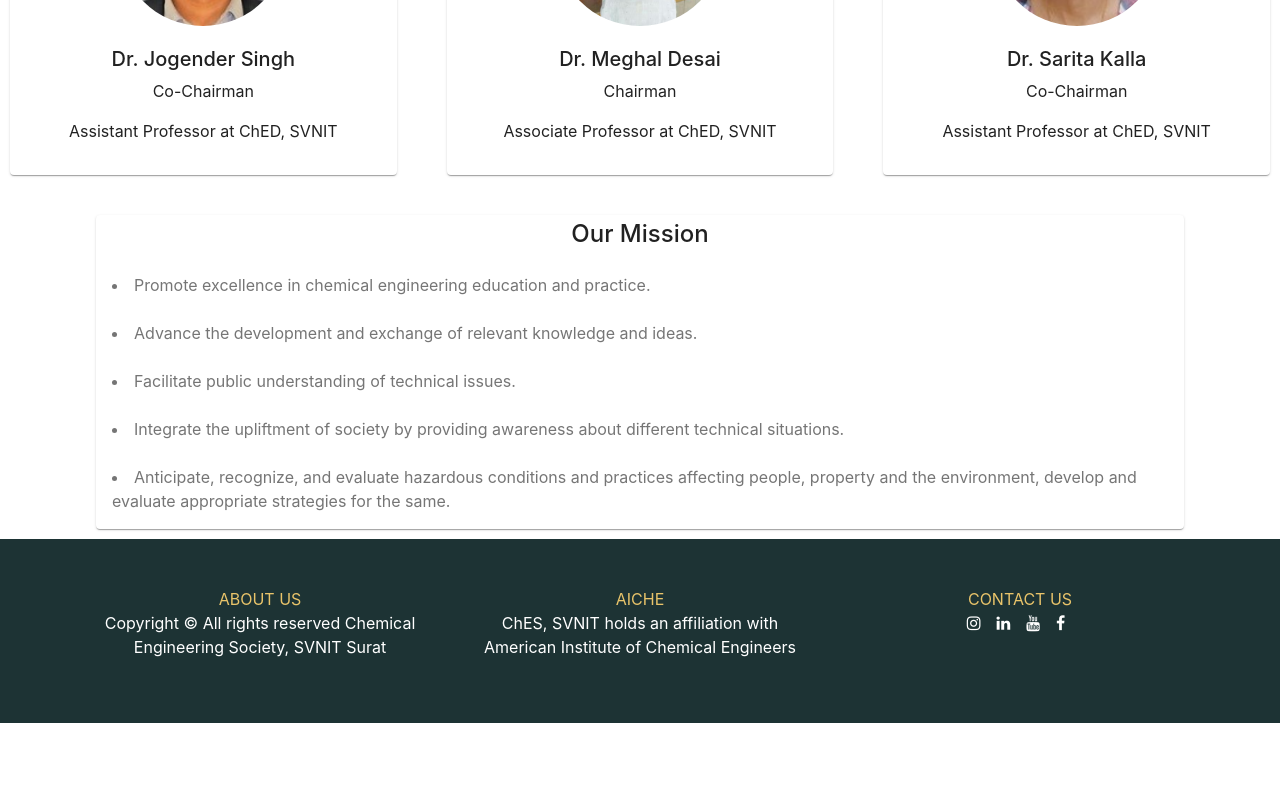
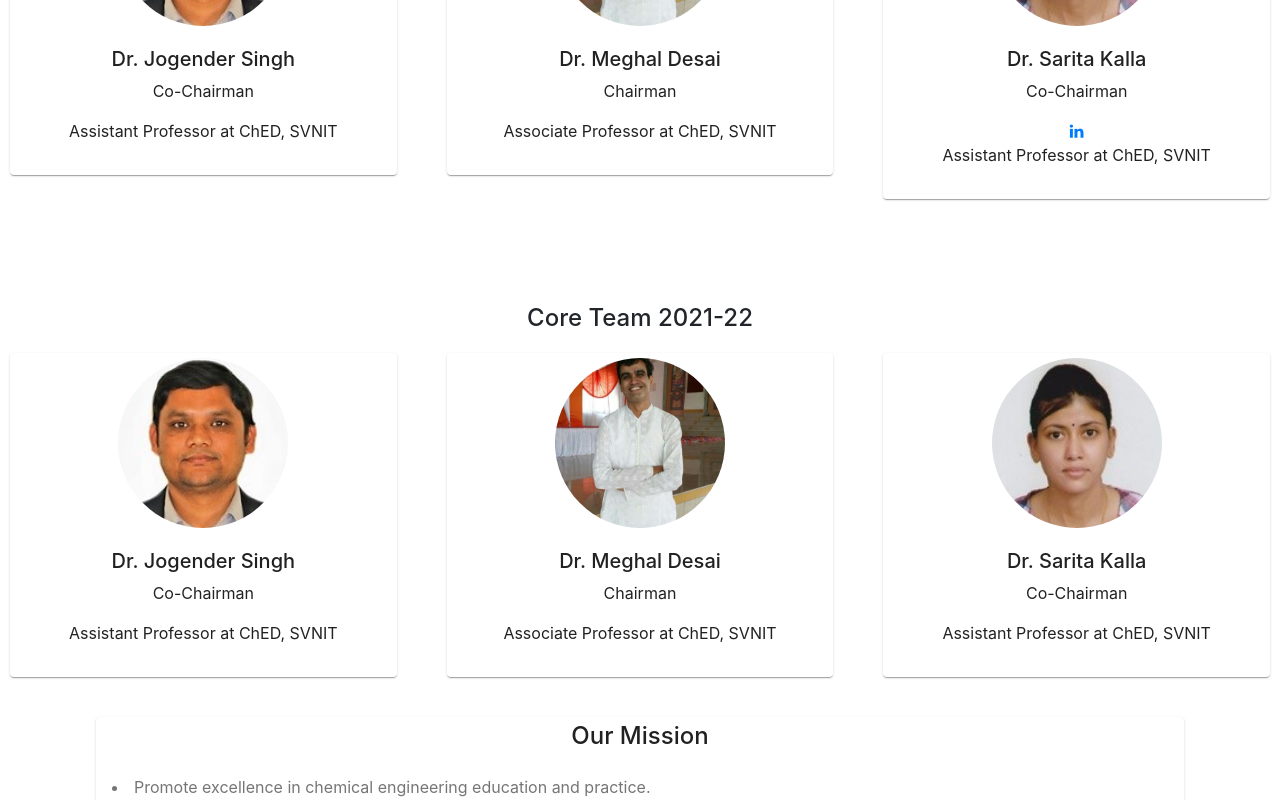
Before and after one commit to RonakAsnani/CHES, a React (Create React App) app in the folder client/: page /about in a window 1280 px wide. Shown: the part 860-1660 px from the top of the page. Before the commit the page ends 1583 px from the top, so only its background shows below. Built offline with nearby package versions, Linux system fonts and the light colour scheme.

Commit message:
fix: added error messages when submitting form

```diff
--- a/client/package.json
+++ b/client/package.json
@@ -3,14 +3,15 @@
   "homepage": "https://www.ches.in/",
   "version": "0.1.0",
   "private": true,
-  "proxy": "http://localhost:5000",
+  "proxy": "https://ches-svnit.herokuapp.com/",
   "dependencies": {
+    "3d-react-carousal": "^3.1.0",
     "@material-ui/core": "^4.11.4",
     "@material-ui/icons": "^4.11.2",
+    "@material-ui/lab": "^4.0.0-alpha.58",
     "@testing-library/jest-dom": "^5.11.4",
     "@testing-library/react": "^11.1.0",
     "@testing-library/user-event": "^12.1.10",
-    "3d-react-carousal": "^3.1.0",
     "axios": "^0.21.1",
     "jwt-decode": "^3.1.2",
     "moment": "^2.29.1",
--- a/client/src/Blogs/CreateBlog.js
+++ b/client/src/Blogs/CreateBlog.js
@@ -1,5 +1,7 @@
 import React, { useState, useEffect } from "react";
 import { Typography, TextField, Button, Paper } from "@material-ui/core";
+import Snackbar from '@material-ui/core/Snackbar';
+import MuiAlert from '@material-ui/lab/Alert';
 import FileBase from "react-file-base64";
 import { useDispatch, useSelector } from "react-redux";
 import { useHistory } from "react-router-dom";
@@ -24,6 +26,7 @@ function CreateBlog({ currentId, setCurrentId }) {
   });
   const [content, setContent] = useState("");
   const [files, setFiles] = useState([]);
+  const [open, setOpen] = useState(false);
   const dispatch = useDispatch();
   const classes = useStyles();
 
@@ -46,8 +49,10 @@ function CreateBlog({ currentId, setCurrentId }) {
       dispatch(createArticle({ ...postData, name: user?.result?.name }));
     }
     clear();
-
-    history.push("/");
+    setOpen(true);
+    setTimeout(() => {
+      history.push("/");
+    }, 3000);
   };
 
   useEffect(() => {
@@ -74,6 +79,20 @@ function CreateBlog({ currentId, setCurrentId }) {
       </Paper>
     );
   }
+
+  function Alert(props) {
+    return <MuiAlert elevation={6} variant="filled" {...props} />;
+  }
+
+  const handleClose = (event, reason) => {
+    if (reason === 'clickaway') {
+      return;
+    }
+
+    history.push("/");
+
+    setOpen(false);
+  };
 
   return (
     <React.Fragment>
@@ -131,6 +150,11 @@ function CreateBlog({ currentId, setCurrentId }) {
               }
             />
           </div>
+          <Snackbar open={open} autoHideDuration={2000} onClose={handleClose}>
+            <Alert onClose={handleClose} severity="success">
+              ARTICLE POSTED!
+            </Alert>
+          </Snackbar>
           <Button
             className={classes.buttonSubmit}
             variant="contained"
--- a/client/src/Blogs/SingleBlog/SingleBlog.css
+++ b/client/src/Blogs/SingleBlog/SingleBlog.css
@@ -2,8 +2,8 @@
     width: 450px;
 }
 
-@media only screen and (max-width: 400px) {
+@media only screen and (max-width: 420px) {
     .article-img{
-        width: 250px;
+        width: 280px;
     }
   }
--- a/client/src/Blogs/SingleBlog/SingleBlog.js
+++ b/client/src/Blogs/SingleBlog/SingleBlog.js
@@ -31,7 +31,7 @@ const SingleBlog = () => {
                             article.length > 1 ? <CircularProgress /> :
                                 (
                                     <div>
-                                        <h4 style={{ textAlign: "center" }}>Published By {article.name}, {article.contributors}</h4>
+                                        <h4 style={{ textAlign: "center" }}>Published By {article.contributors}</h4>
                                         <h1 style={{ textAlign: "center" }}>{article.title}</h1>
                                         <hr />
                                         <img style={{ display: "flex", margin: "auto" }} className="article-img" src={article.selectedFile} />
--- a/client/src/actions/auth.js
+++ b/client/src/actions/auth.js
@@ -1,4 +1,6 @@
 import { AUTH, UPDATE } from "../constants/actionTypes";
+import Snackbar from '@material-ui/core/Snackbar';
+import MuiAlert from '@material-ui/lab/Alert';
 
 import * as api from "../api/index.js";
 
@@ -14,6 +16,7 @@ export const signin = (formData, history) => async (dispatch) => {
     history.push("/");
   } catch (error) {
     console.log(error);
+    alert(error);
   }
 };
 
@@ -30,6 +33,7 @@ export const signup = (formData, history) => async (dispatch) => {
     history.push("/");
   } catch (error) {
     console.log(error, "hello");
+    alert(error.message);
   }
 };
 
--- a/client/src/shared/About/About.js
+++ b/client/src/shared/About/About.js
@@ -127,6 +127,69 @@ export default function MediaCard() {
               <CardContent>
                 <h5>Dr. Sarita Kalla</h5>
                 <p>Co-Chairman</p>
+                <a target="_blank" href="https://www.linkedin.com/company/chemical-engineering-society-svnit/?viewAsMember=true">
+                <i className="fa fa-linkedin"></i>
+                </a>
+                <p>Assistant Professor at ChED, SVNIT</p>
+              </CardContent>
+            </CardActionArea>
+          </Card>
+        </div>
+      </div>
+      <h4
+        style={{
+          textAlign: "center",
+          marginTop: "105px",
+          marginBottom: "20px",
+        }}
+      >
+        Core Team 2021-22
+      </h4>
+      <div className="row">
+        <div className="col-sm-12 col-md-4">
+          <Card style={{ margin: "0px 10px" }}>
+            <CardActionArea style={{ textAlign: "center" }}>
+              <img
+                className={classes.media1}
+                src={jaggu}
+                alt="Contemplative Reptile"
+              />
+              <CardContent>
+                <h5>Dr. Jogender Singh</h5>
+                <p>Co-Chairman</p>
+                <p>Assistant Professor at ChED, SVNIT</p>
+              </CardContent>
+            </CardActionArea>
+          </Card>
+        </div>
+
+        <div className="col-sm-12 col-md-4">
+          <Card style={{ margin: "0px 10px" }}>
+            <CardActionArea style={{ textAlign: "center" }}>
+              <img
+                className={classes.media1}
+                src={meghal}
+                alt="Contemplative Reptile"
+              />
+              <CardContent>
+                <h5>Dr. Meghal Desai</h5>
+                <p>Chairman</p>
+                <p>Associate Professor at ChED, SVNIT</p>
+              </CardContent>
+            </CardActionArea>
+          </Card>
+        </div>
+        <div className="col-sm-12 col-md-4">
+          <Card style={{ margin: "0px 10px" }}>
+            <CardActionArea style={{ textAlign: "center" }}>
+              <img
+                className={classes.media1}
+                src={sarita}
+                alt="Contemplative Reptile"
+              />
+              <CardContent>
+                <h5>Dr. Sarita Kalla</h5>
+                <p>Co-Chairman</p>
                 <p>Assistant Professor at ChED, SVNIT</p>
               </CardContent>
             </CardActionArea>
--- a/client/src/shared/Auth/Auth.js
+++ b/client/src/shared/Auth/Auth.js
@@ -36,14 +36,19 @@ const Auth = (props) => {
 
   const handleSubmit = (e) => {
     e.preventDefault();
+    try {
       if (isSignUp) {
         dispatch(signup(formData, history));
         // const user = JSON.parse(localStorage.getItem("profile"));
         // props.setUser(user);
-      history.push("/");
+        // history.push("/");
       } else {
         dispatch(signin(formData, history));
       }
+    } catch (error) {
+      alert(error.message);
+    }
+
   };
   const handleChange = (e) => {
     setFormData({ ...formData, [e.target.name]: e.target.value });
--- a/client/src/shared/Footer/Footer.js
+++ b/client/src/shared/Footer/Footer.js
@@ -16,7 +16,7 @@ function Footer() {
             </p>
           </div>
           <div className="col-md-4 col-sm-6">
-            <a style={{ color: "#E9C46A" }} href="google.com">
+            <a target="_blank" style={{ color: "#E9C46A" }} href="https://www.aiche.org/">
               AICHE
             </a>
             <p style={{ color: "white" }}>
@@ -28,23 +28,28 @@ function Footer() {
             <a style={{ color: "#E9C46A" }}>CONTACT US</a>
             <ul className="list-inline">
               <li className="list-inline-item pr-2">
-                <a href="https://www.instagram.com/ches_svnit_aiche/?hl=en">
+                <a target="_blank" href="https://www.instagram.com/ches_svnit_aiche/?hl=en">
                   <i className="fa fa-instagram text-white"></i>
                 </a>
               </li>
               <li className="list-inline-item pr-2">
-                <a href="https://www.linkedin.com/company/chemical-engineering-society-svnit/mycompany/?viewAsMember=true">
+                <a target="_blank" href="https://www.linkedin.com/company/chemical-engineering-society-svnit/?viewAsMember=true">
                   <i className="fa fa-linkedin text-white"></i>
                 </a>
               </li>
               <li className="list-inline-item pr-2">
-                <a href="https://www.youtube.com/channel/UCdRZ6R7sBns_mx-nNixWyfg">
+                <a target="_blank" href="https://www.youtube.com/channel/UCdRZ6R7sBns_mx-nNixWyfg">
                   <i className="fa fa-youtube text-white"></i>
                 </a>
               </li>
               <li className="list-inline-item pr-2">
-                <a href="https://www.facebook.com/ches.svnit.aiche/photos/?ref=page_internal">
+                <a target="_blank" href="https://www.facebook.com/ches.svnit.aiche/photos/?ref=page_internal">
                   <i className="fa fa-facebook text-white"></i>
+                </a>
+              </li>
+              <li className="list-inline-item pr-2">
+                <a target="_blank" href="mailto: ches.svnit@gmail.com">
+                  <i className="fa fa-google text-white"></i>
                 </a>
               </li>
             </ul>
--- a/client/src/shared/HomePage/PastEvents.css
+++ b/client/src/shared/HomePage/PastEvents.css
@@ -16,3 +16,9 @@
     font-weight: 400;
     color: #374151;
 }
+
+@media only screen and (max-width: 420px) {
+    .pastevent-header{
+       text-align: center;
+    }
+  }
```
Also changed, not shown: 1 other file (tests, documents, lock files or other folders). Lines whose indentation alone changed are shown as unchanged.
